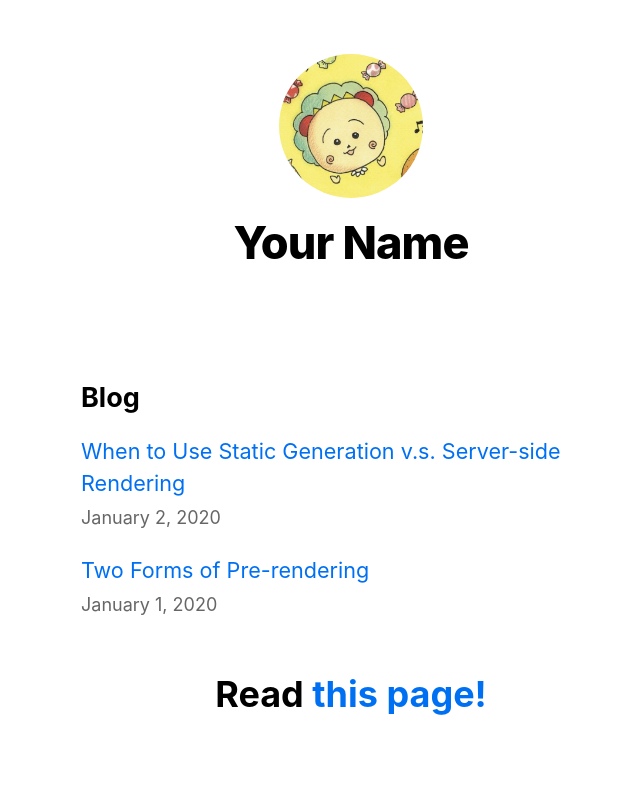
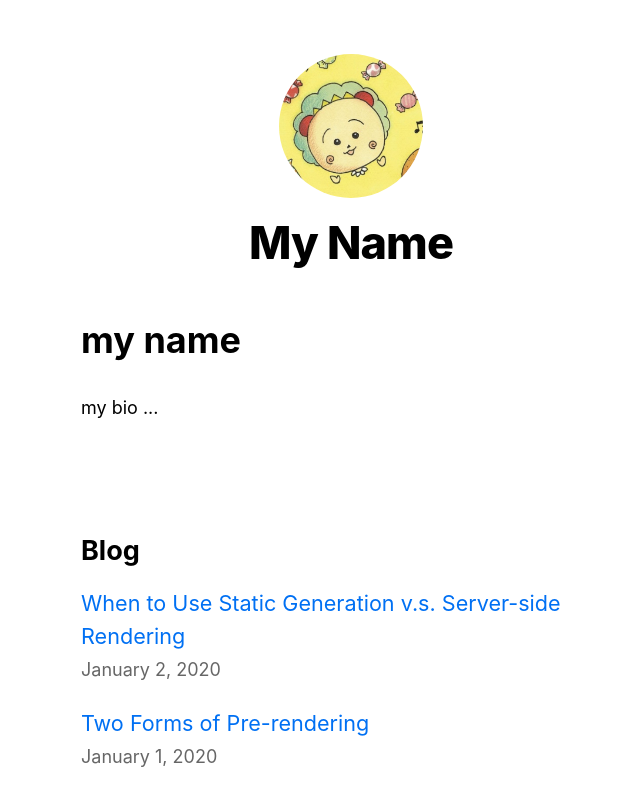
Before and after one commit to a-kawasumi/learn-nextjs, a Next.js app: page / in a window 1280 px wide. Shown: the top 800 px of the page, without its empty margins (289-929 px from the left). Built offline with nearby package versions, Linux system fonts and the light colour scheme.

Commit message:
feat: create profile components

```diff
--- a/components/layout/index.tsx
+++ b/components/layout/index.tsx
@@ -4,7 +4,7 @@ import Link from "next/link";
 import styles from "./index.module.css";
 import utilStyles from "../../styles/utils.module.css";
 
-const name = "Your Name";
+const name = "My Name";
 export const siteTitle = "Next.js Sample Website";
 
 interface PageProps {
--- /dev/null
+++ b/components/profile/index.tsx
@@ -0,0 +1,20 @@
+import useSWR, { Fetcher } from "swr";
+import { ProfileData } from "../../pages/api/profile-data";
+
+const fetcher = (url: string) => fetch(url).then((res) => res.json());
+
+const Profile: React.VFC = () => {
+  const { data, error } = useSWR<ProfileData>("/api/profile-data", fetcher);
+
+  if (error) return <div>Failed to load</div>;
+  if (!data) return <div>Loading...</div>;
+
+  return (
+    <div>
+      <h1>{data.name}</h1>
+      <p>{data.bio}</p>
+    </div>
+  );
+};
+
+export default Profile;
--- /dev/null
+++ b/pages/api/profile-data.ts
@@ -0,0 +1,17 @@
+// Next.js API route support: https://nextjs.org/docs/api-routes/introduction
+import type { NextApiRequest, NextApiResponse } from "next";
+
+export interface ProfileData {
+  name: string;
+  bio: string;
+}
+
+export default function handler(
+  req: NextApiRequest,
+  res: NextApiResponse<ProfileData>
+) {
+  res.status(200).json({
+    name: "my name",
+    bio: "my bio ...",
+  });
+}
--- a/pages/index.tsx
+++ b/pages/index.tsx
@@ -7,6 +7,7 @@ import Layout, { siteTitle } from "../components/layout";
 import { getSortedPostsData, PostData } from "../lib/posts";
 import utilStyles from "../styles/utils.module.css";
 import Date from "../components/date";
+import Profile from "../components/profile";
 
 interface Props {
   allPostsData: PostData[];
@@ -33,7 +34,7 @@ const Home: NextPage<Props> = (props) => {
           <meta name="description" content="Generated by create next app" />
           <link rel="icon" href="/favicon.ico" />
         </Head>
-
+        <Profile />
         <main className={styles.main}>
           <section
             className={`${utilStyles.headingMd} ${utilStyles.padding1px}`}
```
